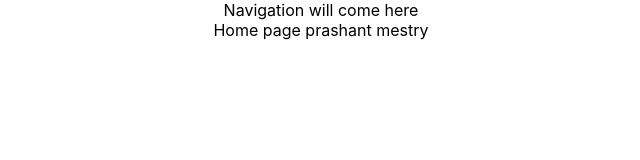
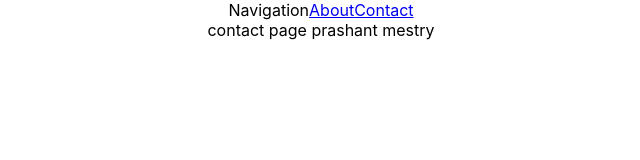
Before and after one commit to prashantmestry/jarvis, a React (Create React App) app: page /contact in a window 1280 px wide. Shown: the top 160 px of the page, without its empty margins (319-959 px from the left). Built offline with nearby package versions, Linux system fonts and the light colour scheme.

Commit message:
new route pages created

```diff
--- a/src/App.js
+++ b/src/App.js
@@ -1,17 +1,21 @@
 import logo from './logo.svg';
 import './App.css';
 import Home from './component/Home';
-import { AppContextProvider } from './AppContext';
+import About from './component/About';
+import Contact from './component/Contact';
+
+import {  Route, Routes } from 'react-router-dom';
+import Navigation from './component/Navigation';
 
 function App() {
   return (
     <div className="App">
-      <div>
-       Navigation will come here
-      </div>
-      <AppContextProvider>
-      <Home />
-    </AppContextProvider>
+        <Navigation />
+        <Routes>
+          <Route exact path='/' element={<Home />} />
+          <Route  path='/about' element={<About />} />
+          <Route path='/contact' element={<Contact />} />
+        </Routes>
     </div>
   );
 }
--- /dev/null
+++ b/src/component/About.js
@@ -0,0 +1,13 @@
+import React, { useContext } from 'react';
+import { AppContext } from '../AppContext';
+
+const About = (props) =>{
+    const {name} = useContext(AppContext);
+    return(
+        <div>
+            About page {name}
+        </div>
+    )
+}
+
+export default About;
--- /dev/null
+++ b/src/component/Contact.js
@@ -0,0 +1,13 @@
+import React, { useContext } from 'react';
+import { AppContext } from '../AppContext';
+
+const Contact = (props) =>{
+    const {name} = useContext(AppContext);
+    return(
+        <div>
+            contact page {name}
+        </div>
+    )
+}
+
+export default Contact;
--- /dev/null
+++ b/src/component/Navigation.js
@@ -0,0 +1,16 @@
+import React, { useContext } from 'react';
+import { Link } from 'react-router-dom';
+
+const Navigation = (props) =>{
+
+    return(
+        <div>
+            Navigation
+            <Link to='/about'>About</Link>
+            <Link to='/contact'>Contact</Link>
+
+        </div>
+    )
+}
+
+export default Navigation;
--- a/src/index.js
+++ b/src/index.js
@@ -3,14 +3,18 @@ import ReactDOM from 'react-dom/client';
 import './index.css';
 import App from './App';
 //import reportWebVitals from './reportWebVitals';
-//import { BrowserRouter} from 'react-router-dom';
+import { BrowserRouter} from 'react-router-dom';
+
+import { AppContextProvider } from './AppContext';
 
 const root = ReactDOM.createRoot(document.getElementById('root'));
 root.render(
   <React.StrictMode>
-    {/* <BrowserRouter basename='/app'> */}
-    <App />
-    {/* </BrowserRouter> */}
+    <BrowserRouter basename='/'>
+      <AppContextProvider>
+      <App />
+      </AppContextProvider>
+    </BrowserRouter>
   </React.StrictMode>
 
 );
```
